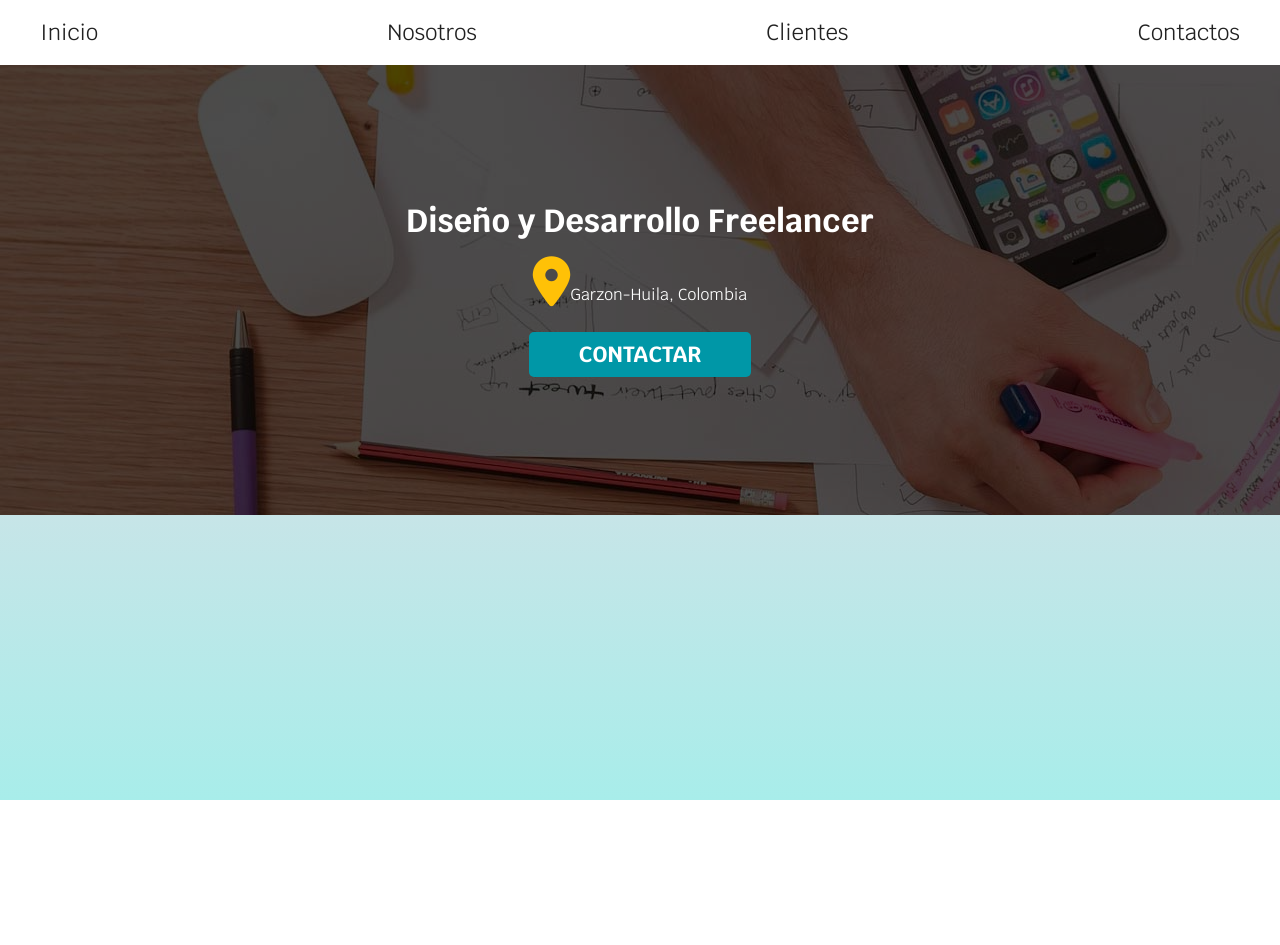
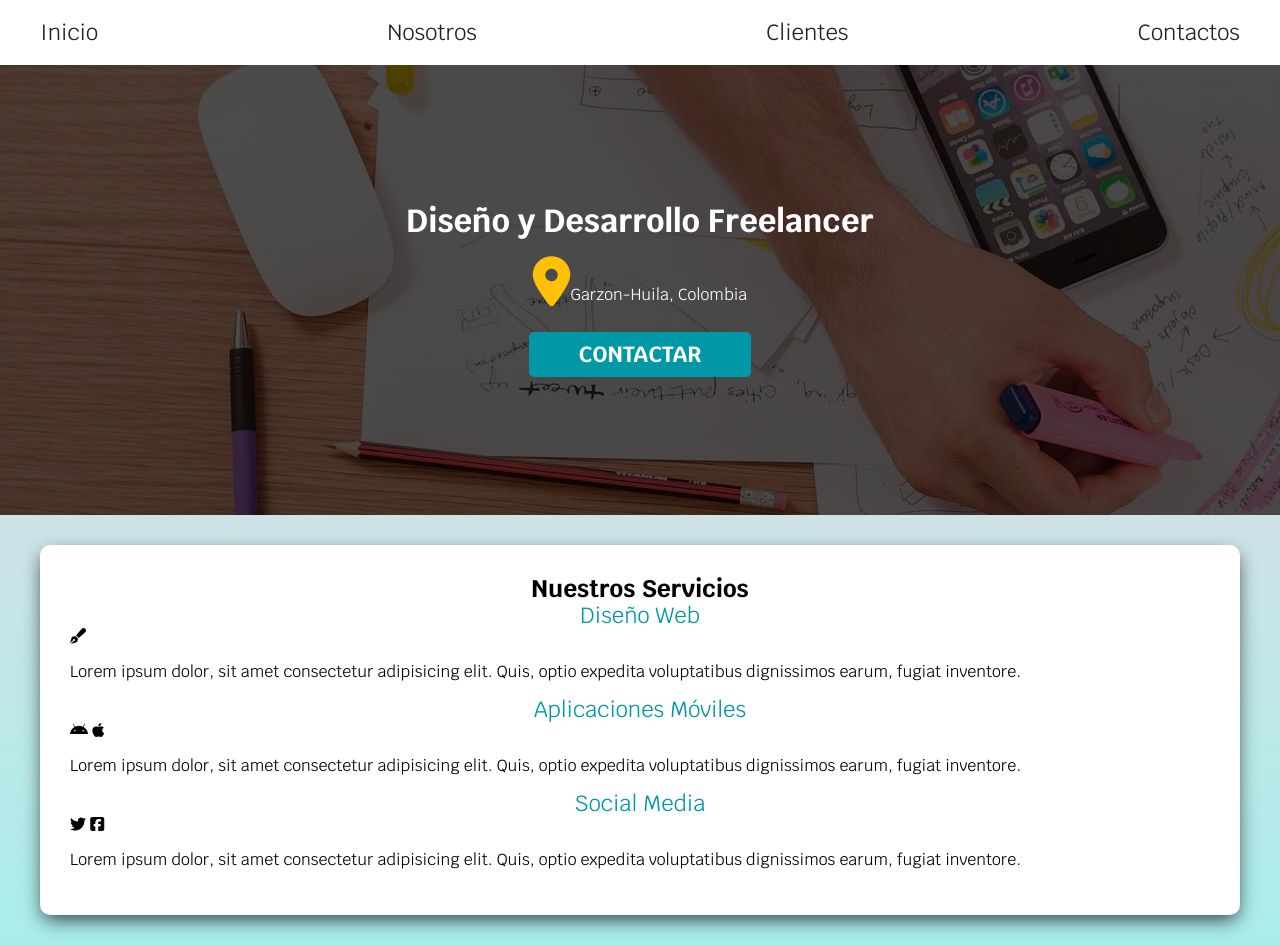
Before and after one commit to calapsu/freelance, a plain HTML site: page index.html in a window 1280 px wide. Before the commit the page ends 800 px from the top, so only its background shows below. Drawn offline with Linux system fonts and the light colour scheme.

Commit message:
servicios

```diff
--- a/css/style.css
+++ b/css/style.css
@@ -3,6 +3,8 @@
   --primario: #ffc107;
   --secundario: #0097a7;
   --oscuro: #212121;
+
+  --anchoPantalla: 1200px;
 }
 /* /variables */
 
@@ -28,13 +30,22 @@ h2,
 h3 {
   margin: 0;
 }
+h2,
+h3 {
+  text-align: center;
+}
+h3 {
+  color: var(--secundario);
+  font-weight: 400;
+  font-size: 2.2rem;
+}
 
 .site-header {
   background-color: #ffffff;
 }
 
 .site-header nav {
-  max-width: 1200px;
+  max-width: var(--anchoPantalla);
   margin: 0 auto;
   padding: 2rem 0;
 
@@ -106,3 +117,20 @@ h3 {
   border-radius: 0.5rem;
 }
 /* /principal */
+
+/* servicios */
+.container {
+  max-width: var(--anchoPantalla);
+  margin: 0 auto;
+  background-color: #ffffff;
+  padding: 3rem;
+  border-radius: 1rem;
+  -webkit-box-shadow: 0px 7px 19px -3px rgba(0, 0, 0, 0.75);
+  -moz-box-shadow: 0px 7px 19px -3px rgba(0, 0, 0, 0.75);
+  box-shadow: 0px 7px 19px -3px rgba(0, 0, 0, 0.75);
+}
+
+.services {
+  margin: 3rem auto;
+}
+/* /servicios */
--- a/index.html
+++ b/index.html
@@ -29,6 +29,7 @@
 
     <!-- /header -->
 
+    <!-- hero -->
     <div class="hero">
       <div class="container-hero">
         <h1>Diseño y Desarrollo Freelancer</h1>
@@ -36,5 +37,46 @@
         <a href="#" class="button">Contactar</a>
       </div>
     </div>
+    <!-- /hero -->
+
+    <!-- servicios -->
+    <main class="services container">
+      <h2>Nuestros Servicios</h2>
+      <div class="container-services">
+        <div class="service">
+          <h3>Diseño Web</h3>
+          <div class="icons">
+            <i class="fas fa-pen-fancy"></i>
+          </div>
+          <p>
+            Lorem ipsum dolor, sit amet consectetur adipisicing elit. Quis,
+            optio expedita voluptatibus dignissimos earum, fugiat inventore.
+          </p>
+        </div>
+        <div class="service">
+          <h3>Aplicaciones Móviles</h3>
+          <div class="icons">
+            <i class="fab fa-android"></i>
+            <i class="fab fa-apple"></i>
+          </div>
+          <p>
+            Lorem ipsum dolor, sit amet consectetur adipisicing elit. Quis,
+            optio expedita voluptatibus dignissimos earum, fugiat inventore.
+          </p>
+        </div>
+        <div class="service">
+          <h3>Social Media</h3>
+          <div class="icons">
+            <i class="fab fa-twitter"></i>
+            <i class="fab fa-facebook-square"></i>
+          </div>
+          <p>
+            Lorem ipsum dolor, sit amet consectetur adipisicing elit. Quis,
+            optio expedita voluptatibus dignissimos earum, fugiat inventore.
+          </p>
+        </div>
+      </div>
+    </main>
+    <!-- /servicios -->
   </body>
 </html>
```
